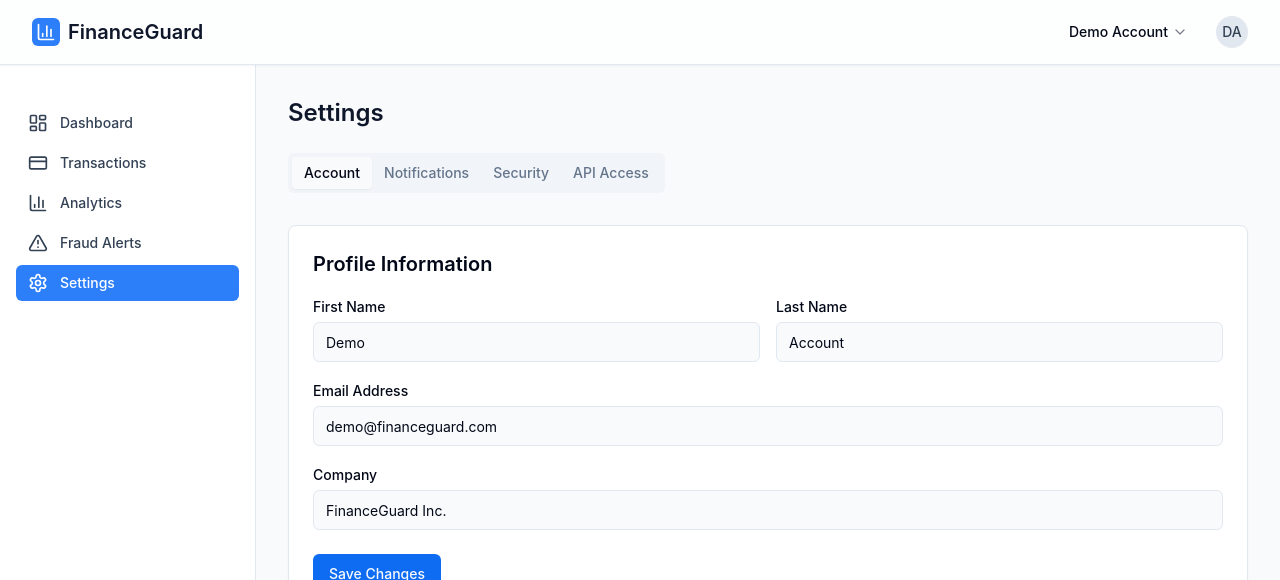
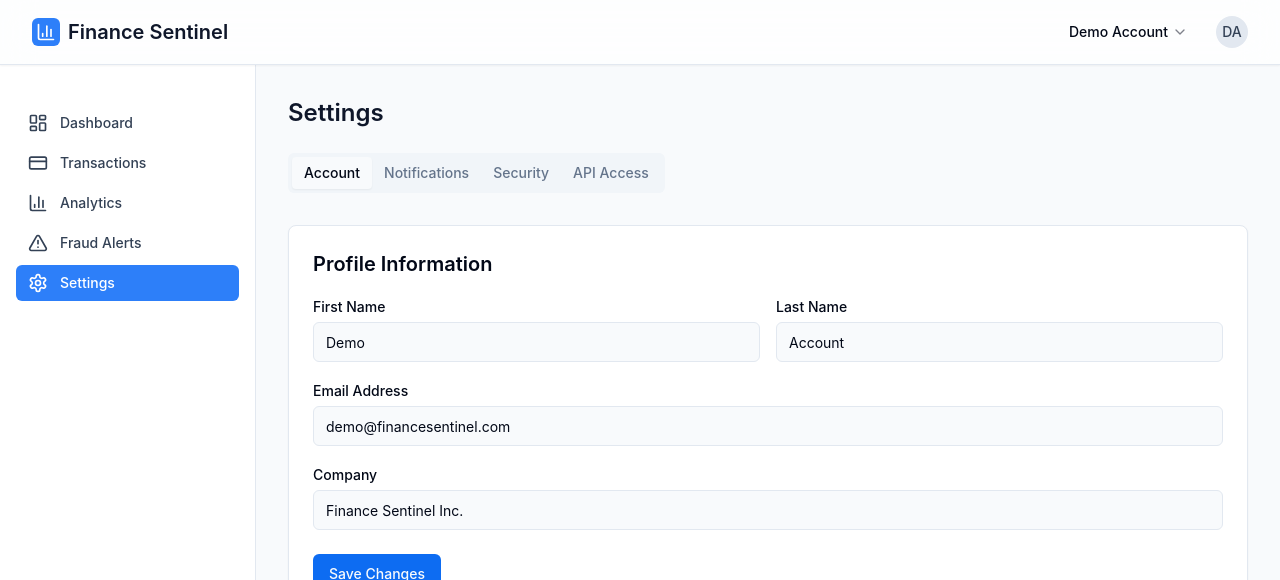
Before and after one commit to karthikraja-crypto/financesentinel, a React (Vite) app: page /settings in a window 1280 px wide. Shown: the top 580 px of the page. Built offline with nearby package versions, Linux system fonts and the light colour scheme.

Commit message:
Rename FinanceGuard to Finance Sentinel
Renamed "FinanceGuard" to "Finance Sentinel" throughout the application.

```diff
--- a/src/components/layout/DashboardLayout.tsx
+++ b/src/components/layout/DashboardLayout.tsx
@@ -65,7 +65,7 @@ const DashboardLayout: React.FC<DashboardLayoutProps> = ({ children }) => {
                   <BarChart3 className="h-5 w-5 text-white" />
                 </div>
                 <span className="font-semibold text-xl text-slate-900">
-                  FinanceGuard
+                  Finance Sentinel
                 </span>
               </Link>
             </div>
--- a/src/pages/Settings.tsx
+++ b/src/pages/Settings.tsx
@@ -38,11 +38,11 @@ const Settings = () => {
                 </div>
                 <div>
                   <Label htmlFor="email">Email Address</Label>
-                  <Input id="email" type="email" defaultValue="demo@financeguard.com" className="mt-1" />
+                  <Input id="email" type="email" defaultValue="demo@financesentinel.com" className="mt-1" />
                 </div>
                 <div>
                   <Label htmlFor="company">Company</Label>
-                  <Input id="company" defaultValue="FinanceGuard Inc." className="mt-1" />
+                  <Input id="company" defaultValue="Finance Sentinel Inc." className="mt-1" />
                 </div>
               </div>
               <Button>Save Changes</Button>
@@ -120,7 +120,7 @@ const Settings = () => {
           <TabsContent value="api">
             <Card className="p-6">
               <h2 className="text-xl font-semibold mb-4">API Access</h2>
-              <p className="text-slate-500 mb-4">Manage your API keys and access to the FinanceGuard API</p>
+              <p className="text-slate-500 mb-4">Manage your API keys and access to the Finance Sentinel API</p>
 
               <div className="border rounded-md p-4 mb-6">
                 <div className="flex justify-between items-center mb-2">
```
